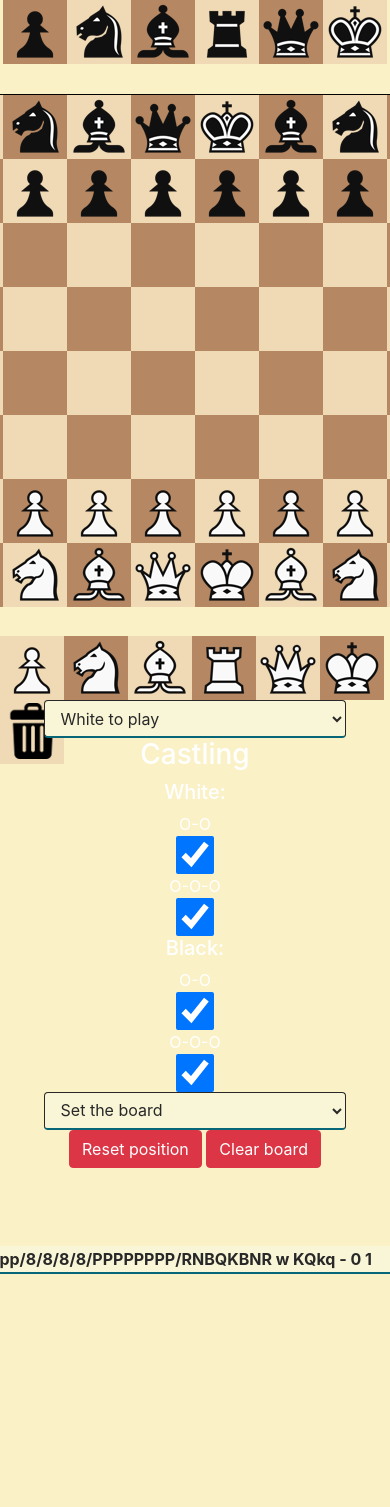
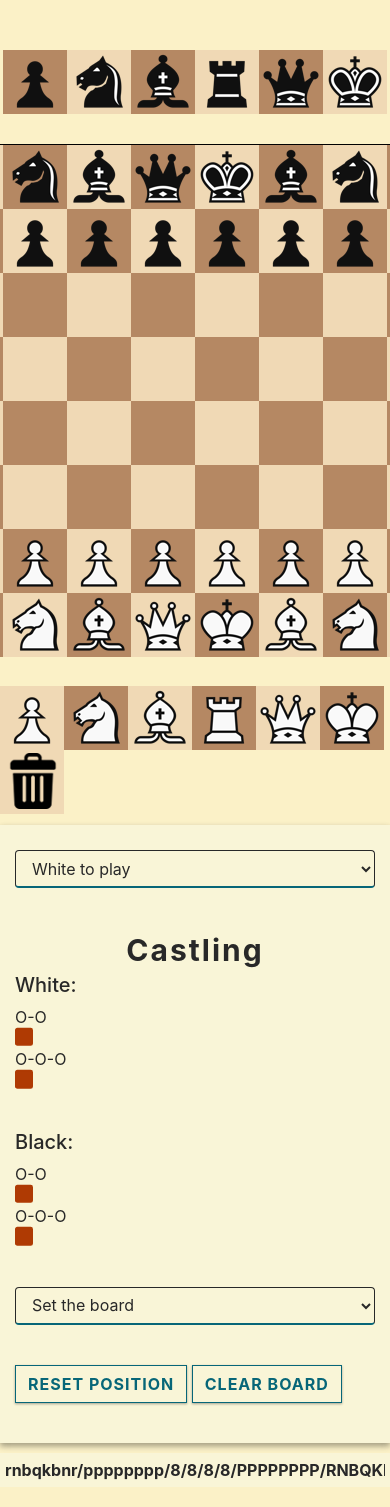
Before and after one commit to Alls-DeV/Chessdom, a Flask app: page /editor in a window 390 px wide; the page is wider, and only the part inside the window is pictured. Shown: the part 80-1587 px from the top of that part. Before the commit the page ends 1354 px from the top of that part, so only its background shows below. Run offline with Flask 3, Linux system fonts and the light colour scheme; some libraries are stand-ins or nearby versions.

Commit message:
home and editor restyle

```diff
--- a/core/static/css/style.css
+++ b/core/static/css/style.css
@@ -62,7 +62,6 @@ body {
 }
 
 input[type="color"] {
-    -webkit-appearance: none;
     border: none;
     width: 100%;
     height: 2em;
@@ -161,6 +160,26 @@ input[type=password] {
     color: var(--fg);
 }
 
+.my-checkbox {
+    appearance: none;
+    background-color: var(--bg_h);
+    margin: 0;
+    font: inherit;
+    color: currentColor;
+    width: 1.15em;
+    height: 1.15em;
+    border: 0.15em solid var(--fg);
+    border-radius: 0.15em;
+    transform: translateY(-0.075em);
+    display: grid;
+    place-content: center;
+}
+
+.my-checkbox:checked {
+    background-color: var(--orange);
+    border-color: var(--orange);
+}
+
 input:focus {
     outline: none;
     box-shadow: 0 0 0;
--- a/core/templates/editor.html
+++ b/core/templates/editor.html
@@ -7,7 +7,7 @@ Editor
 
 <div class="container">
     <div class="row">
-        <div class="col-md-10">
+        <div class="col-lg-8" style="margin-top: 50px;">
             <div class="containerr">
                 <div class="row">
                     <div id="a9"></div>
@@ -110,30 +110,42 @@ Editor
                 </div>
             </div>
         </div>
-        <div class="col-md-2 text-center containerr">
-            <form id="form-editboard" class="form-editboard" style="color:rgb(255, 255, 255)" onchange="changeFen()">
-                {{ form.turn(id="turn", class="form-control") }}
-                <h3>Castling</h3>
-                <h5>White:</h5>
-                {{ form.castling_w_k.label() }}
-                {{ form.castling_w_k(id="wk", class="form-control") }}
-                {{ form.castling_w_q.label() }}
-                {{ form.castling_w_q(id="wq", class="form-control" ) }}
+        <div class="col-lg-4 my-box">
+            <form class="my-form" onchange="changeFen()">
+                <div class="form-group">
+                    {{ form.turn(id="turn", class="form-control") }}
+                </div>
+                <div class="my-title">Castling</div>
+                <div class="form-group">
+                    <h5>White:</h5>
+                    <div class="form-group">
+                        {{ form.castling_w_k.label(class="form-control-label") }}
+                        {{ form.castling_w_k(id="wk", class="my-checkbox") }}
+                        {{ form.castling_w_q.label(class="form-control-label") }}
+                        {{ form.castling_w_q(id="wq", class="my-checkbox" ) }}
+                    </div>
+                </div>
                 <h5>Black:</h5>
-                {{ form.castling_b_k.label() }}
-                {{ form.castling_b_k(id="bk", class="form-control") }}
-                {{ form.castling_b_q.label() }}
-                {{ form.castling_b_q(id="bq", class="form-control") }}
-                {{ form.position(id="fen", class="form-control", onclick="resetBoard()", style="width: 30ch") }}
-                <button type="button" class="btn btn-danger" onclick="resetBoard()">Reset position</button>
-                <button type="button" class="btn btn-danger" onclick="clearBoard()">Clear board</button>
-                <br>
-                <br>
-                <br>
+                <div class="form-group">
+                    {{ form.castling_b_k.label(class="form-control-label") }}
+                    {{ form.castling_b_k(id="bk", class="my-checkbox") }}
+                    {{ form.castling_b_q.label(class="form-control-label") }}
+                    {{ form.castling_b_q(id="bq", class="my-checkbox") }}
+                </div>
+
+                <div class="form-group">
+                    {{ form.position(id="fen", class="form-control", onclick="resetBoard()") }}
+                </div>
+                <div class="form-group">
+                    <button class="btn btn-outline-primary" onclick="resetBoard()">RESET POSITION</button>
+                    <button class="btn btn-outline-primary" onclick="clearBoard()">CLEAR BOARD</button>
+                </div>
             </form>
-            <input type="text" id="realFen" readonly style="width: 62ch;">
         </div>
+        <input type="text" id="realFen" readonly
+            style="width: 75ch; border-bottom: 0px; padding: 5px; text-align: center; margin-top: 10px;">
     </div>
+
 </div>
 
 {% endblock %}
@@ -144,6 +156,6 @@ Editor
     var white_color = {{ white_color| tojson }};
     var black_color = {{ black_color| tojson }};
 </script>
-<script src="{{ url_for('static', filename='js/script.js') }}"></script>
+<script src=" {{ url_for('static', filename='js/script.js' ) }}"></script>
 <script src="{{ url_for('static', filename='js/editor.js') }}"></script>
 {% endblock %}
--- a/core/templates/import.html
+++ b/core/templates/import.html
@@ -10,7 +10,7 @@ Import Games
 <div class="container">
     <form method="POST" autocomplete="off" enctype="multipart/form-data">
         <div class="row">
-            <div class="col-lg-5 my-box">
+            <div class="col-lg-6 my-box">
                 <div class="col-lg-12 my-form">
                     {{ form.hidden_tag() }}
                     <div class="form-group">
@@ -89,11 +89,11 @@ Import Games
                 </div>
             </div>
 
-            <div class="col-lg-2 justify-content-center align-self-center">
+            <div class="col-lg-1 justify-content-center align-self-center">
                 <h4 class="text-center">OR</h4>
             </div>
 
-            <div class="col-lg-5 justify-content-center align-self-center">
+            <div class="col-lg-4 justify-content-center align-self-center">
                 {{ form.file(class="form-control btn btn-outline-primary", style="font-size: 1.5rem") }}
                 {% for error in form.file.errors %}
                 <span class="red">{{ error }}</span>
```
Also changed, not shown: core/static/js/home.js (+30 -19 lines), core/templates/home.html (+37 -18 lines).
